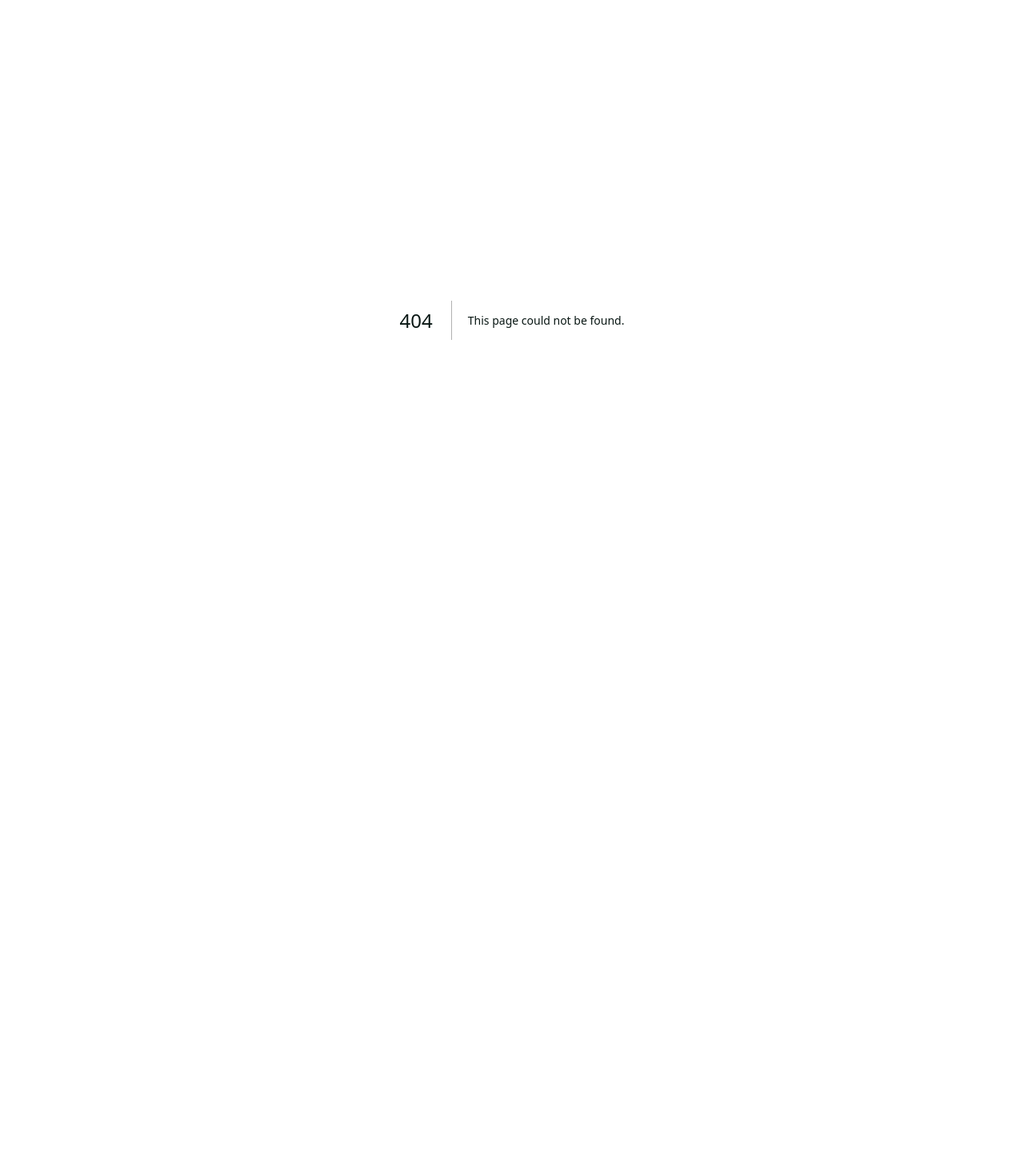
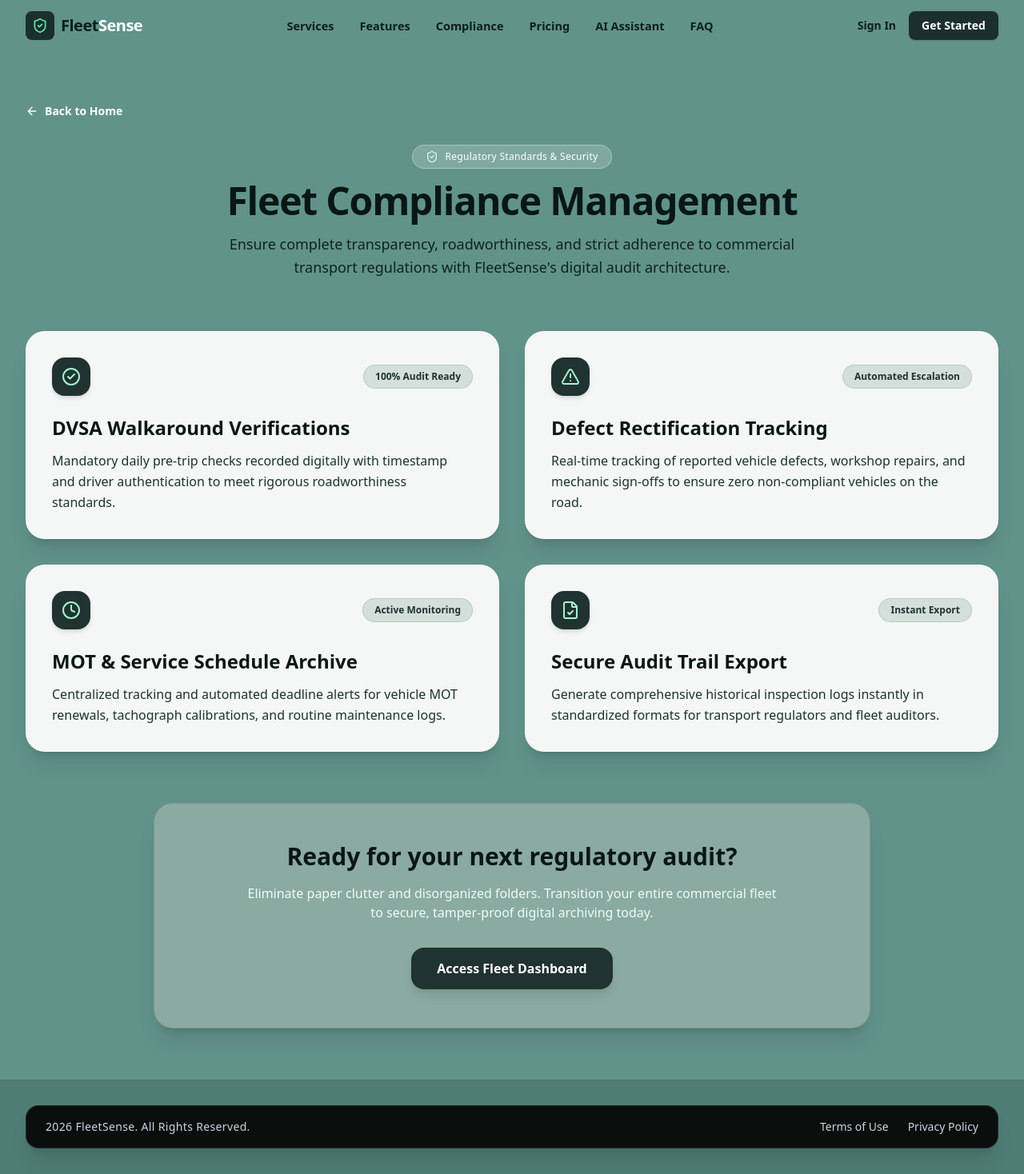
Before and after one commit to fizza-rauf/fleetsense-landingpage, a Next.js app: page /compliance in a window 1280 px wide. Before the commit this address had no page. Shown: the whole page at 80% size. Before the commit the page ends 800 px from the top, so only its background shows below. Built offline with nearby package versions, Linux system fonts and the light colour scheme.

Commit message:
feat: add compliance page

```diff
--- /dev/null
+++ b/src/app/compliance/page.jsx
@@ -0,0 +1,112 @@
+import Link from "next/link";
+import Navbar from "@/components/landing/navbar";
+import Footer from "@/components/landing/footer";
+import { ArrowLeft, ShieldCheck, FileCheck, AlertTriangle, CheckCircle2, Clock } from "lucide-react";
+
+export default function CompliancePage() {
+  const complianceModules = [
+    {
+      title: "DVSA Walkaround Verifications",
+      description: "Mandatory daily pre-trip checks recorded digitally with timestamp and driver authentication to meet rigorous roadworthiness standards.",
+      icon: CheckCircle2,
+      status: "100% Audit Ready",
+    },
+    {
+      title: "Defect Rectification Tracking",
+      description: "Real-time tracking of reported vehicle defects, workshop repairs, and mechanic sign-offs to ensure zero non-compliant vehicles on the road.",
+      icon: AlertTriangle,
+      status: "Automated Escalation",
+    },
+    {
+      title: "MOT & Service Schedule Archive",
+      description: "Centralized tracking and automated deadline alerts for vehicle MOT renewals, tachograph calibrations, and routine maintenance logs.",
+      icon: Clock,
+      status: "Active Monitoring",
+    },
+    {
+      title: "Secure Audit Trail Export",
+      description: "Generate comprehensive historical inspection logs instantly in standardized formats for transport regulators and fleet auditors.",
+      icon: FileCheck,
+      status: "Instant Export",
+    },
+  ];
+
+  return (
+    <div className="min-h-screen bg-[#61938b] text-[#0f231f]">
+      <Navbar />
+
+      <main className="max-w-7xl mx-auto px-4 sm:px-6 lg:px-8 py-16">
+
+        {/* Back Link */}
+        <Link
+          href="/"
+          className="inline-flex items-center gap-2 text-sm font-semibold text-white hover:underline mb-8"
+        >
+          <ArrowLeft className="w-4 h-4" /> Back to Home
+        </Link>
+
+        {/* Page Header */}
+        <div className="text-center max-w-3xl mx-auto mb-16">
+          <div className="inline-flex items-center gap-2 px-4 py-1.5 rounded-full bg-white/20 text-white text-xs font-medium tracking-wide mb-4 backdrop-blur-md border border-white/30">
+            <ShieldCheck className="w-4 h-4 text-emerald-100" /> Regulatory Standards & Security
+          </div>
+          <h1 className="text-4xl sm:text-5xl font-extrabold text-[#091714] tracking-tight">
+            Fleet Compliance Management
+          </h1>
+          <p className="mt-4 text-base sm:text-lg font-medium text-[#0f231f] leading-relaxed">
+            Ensure complete transparency, roadworthiness, and strict adherence to commercial transport regulations with FleetSense's digital audit architecture.
+          </p>
+        </div>
+
+        {/* Compliance Cards Grid */}
+        <div className="grid grid-cols-1 md:grid-cols-2 gap-8 mb-16">
+          {complianceModules.map((item, idx) => {
+            const Icon = item.icon;
+            return (
+              <div
+                key={idx}
+                className="p-8 rounded-3xl bg-[#f4f7f5] border border-white/80 shadow-xl hover:shadow-2xl transition-all flex flex-col justify-between"
+              >
+                <div>
+                  <div className="flex items-center justify-between mb-6">
+                    <div className="w-12 h-12 rounded-2xl bg-[#203330] text-emerald-200 flex items-center justify-center shadow-md">
+                      <Icon className="w-6 h-6" />
+                    </div>
+                    <span className="text-xs font-bold text-[#203330] bg-[#8baaa1]/30 px-3.5 py-1.5 rounded-full border border-[#8baaa1]/40">
+                      {item.status}
+                    </span>
+                  </div>
+                  <h2 className="text-2xl font-bold text-[#091714] mb-3">
+                    {item.title}
+                  </h2>
+                  <p className="text-base font-medium text-[#1c332e] leading-relaxed">
+                    {item.description}
+                  </p>
+                </div>
+              </div>
+            );
+          })}
+        </div>
+
+        {/* Compliance Banner */}
+        <div className="rounded-3xl bg-[#8baaa1] p-8 sm:p-12 text-white border border-[#7a9990] shadow-xl text-center max-w-4xl mx-auto">
+          <h2 className="text-2xl sm:text-3xl font-bold text-white mb-4">
+            Ready for your next regulatory audit?
+          </h2>
+          <p className="text-emerald-50 text-base font-normal max-w-2xl mx-auto mb-8">
+            Eliminate paper clutter and disorganized folders. Transition your entire commercial fleet to secure, tamper-proof digital archiving today.
+          </p>
+          <Link
+            href="/dashboard"
+            className="inline-flex items-center justify-center px-8 py-3.5 bg-[#203330] hover:bg-[#152422] text-white font-semibold rounded-2xl transition-all shadow-lg"
+          >
+            Access Fleet Dashboard
+          </Link>
+        </div>
+
+      </main>
+
+      <Footer />
+    </div>
+  );
+}
--- a/src/components/landing/navbar.jsx
+++ b/src/components/landing/navbar.jsx
@@ -7,7 +7,7 @@ import { ShieldCheck } from "lucide-react";
 const LINKS = [
   { label: "Services", href: "/services" },
   { label: "Features", href: "#features" },
-  { label: "Compliance", href: "#compliance" },
+  { label: "Compliance", href: "/compliance" },
   { label: "Pricing", href: "#pricing" },
   { label: "AI Assistant", href: "#ai-assistant" },
   { label: "FAQ", href: "#faq" },
```
